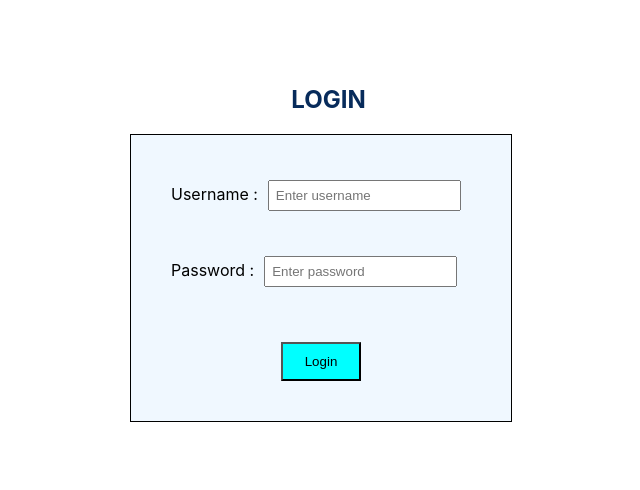
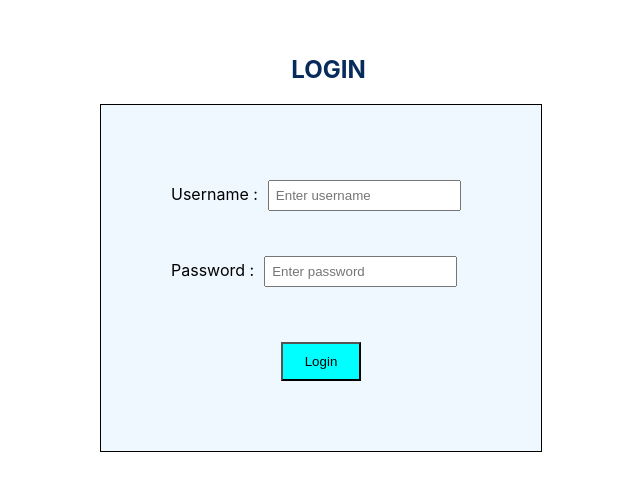
Before and after one commit to pranav-sekhar/Asset-Management-System, a React (Create React App) app in the folder frontend/: page /login in a window 1280 px wide. Shown: the part 142-632 px from the top of the page, without its empty margins (319-959 px from the left). Built offline with nearby package versions, Linux system fonts and the light colour scheme.

Commit message:
Update App.css

```diff
--- a/frontend/src/App.css
+++ b/frontend/src/App.css
@@ -29,6 +29,6 @@ select{margin-left: 10px;margin-right: 10px;}
 .login{background-color: cyan;margin-left: 85px;padding: 8px;cursor: pointer;}
 .login:hover{background-color: aquamarine;}
 .login-container {height: 100vh; display: flex; flex-direction: column; justify-content: center; align-items: center; }
-.login-container form {display: flex; flex-direction: column; width: 300px;border: 1px solid black;padding: 40px;background-color: aliceblue;}
+.login-container form {display: flex; flex-direction: column; width: 300px;border: 1px solid black;padding: 70px;background-color: aliceblue;}
 .login-container input {padding: 6px; margin-top: 5px;}
 .login-container button {margin-top: 15px; padding: 10px; cursor: pointer; width: 80px;margin-left: 110px;}
```
